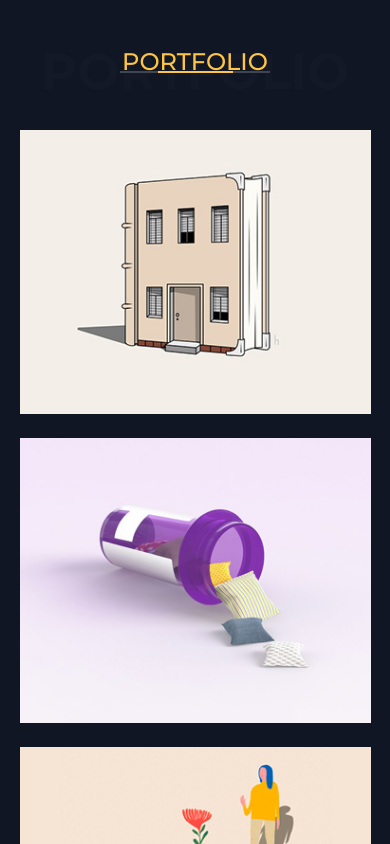
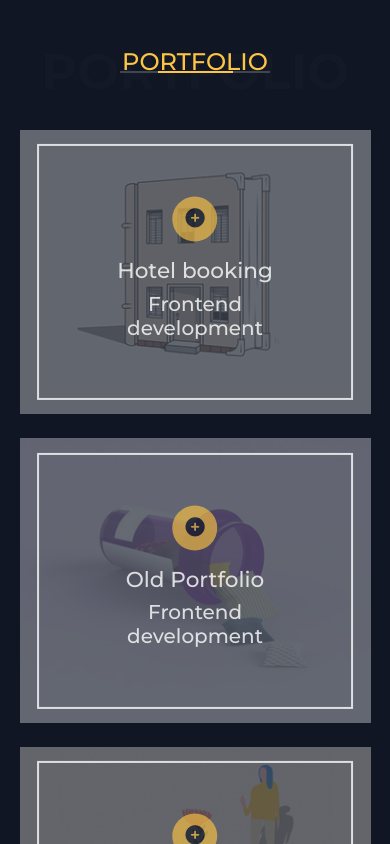
Before and after one commit to reshdrai/New_Portfolio, a React (Vite) app: page / in a window 390 px wide. Shown: the part 7360-8204 px from the top of the page. Built offline with nearby package versions, Linux system fonts and the light colour scheme.

Commit message:
9th commit

```diff
--- a/src/Css/Portfolio.css
+++ b/src/Css/Portfolio.css
@@ -171,4 +171,49 @@ height: 100%;
     #portfolio .portfolio{
         font-size: 50px;
     }
+    .portfolio-grp::after,
+.portfolio-grp2::after,
+.portfolio-grp3::after,
+.portfolio-grp4::after
+{
+    content: '';
+    position: absolute;
+    width: 90%;
+    height: 90%;
+    left: 50%;
+    top: 50%;
+    border: 2px solid #fdfeff;
+    opacity: 0.8;
+    z-index: 1;
+    transform: translate(-50%, -50%);
 }
+.portfolio-grp::before,
+.portfolio-grp2::before,
+.portfolio-grp3::before,
+.portfolio-grp4::before
+{
+    content: "";
+    position: absolute;
+    top: 0;
+    left: 0;
+    background-color: #3f4551;
+    width: 100%;
+    height: 100%;
+    z-index: 1;
+    transition: all 0.4s ease;
+    opacity: 0.8;
+}
+    .on_hover{
+        position: absolute;
+        left: 50%;
+        top: 50%;
+        transform: translate(-50%, -50%);
+        visibility: visible;
+        z-index: 5;
+        text-align: center;
+        transition: all 0.4s ease;
+        opacity: 0.8;
+        transform: translate(-50%, -50%);
+    }
+
+}
```
